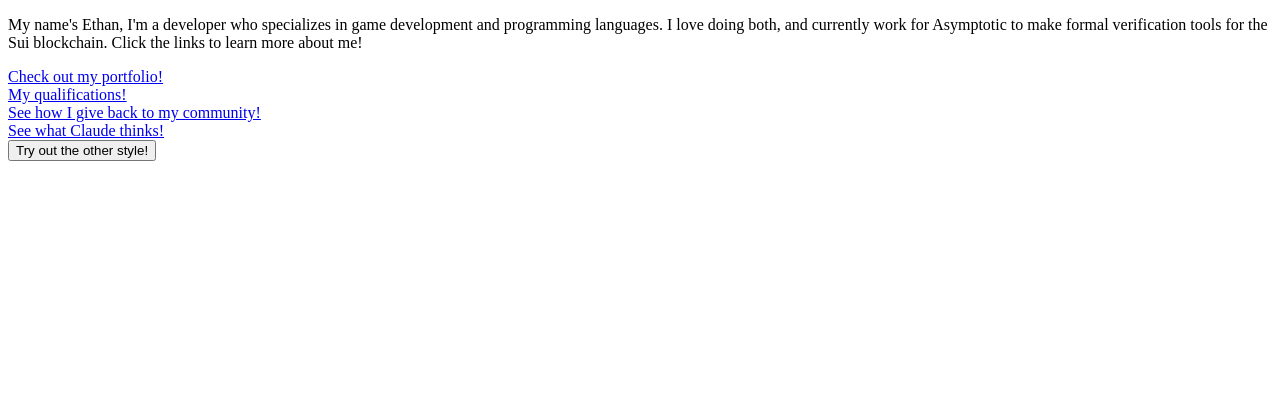
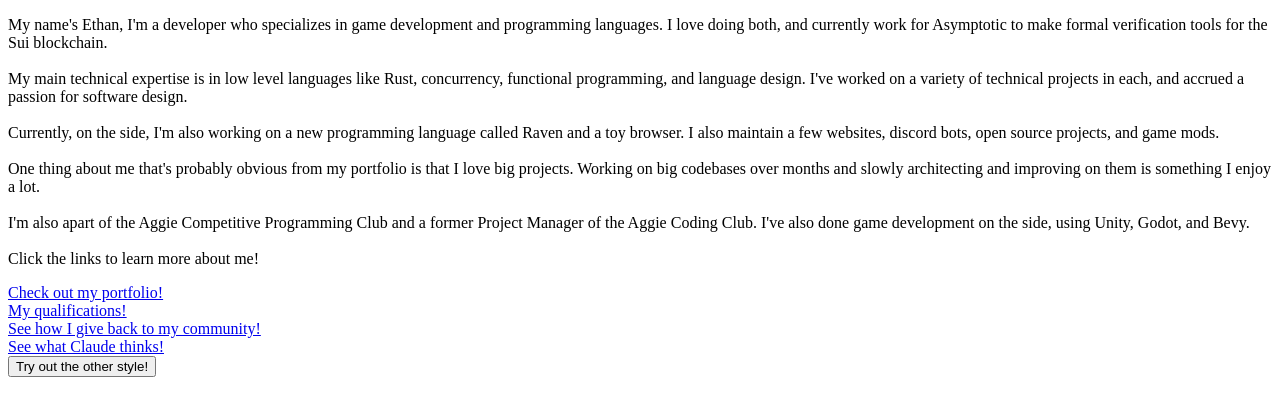
Before and after one commit to BigBadE/portfolio-site, a plain HTML site: page index.html in a window 1280 px wide. Drawn offline with Linux system fonts and the light colour scheme.

Commit message:
Small additions

```diff
--- a/index.html
+++ b/index.html
@@ -22,6 +22,24 @@
   <script src="js/app.js"></script>
   <p>My name's Ethan, I'm a developer who specializes in game development and programming languages.
   I love doing both, and currently work for Asymptotic to make formal verification tools for the Sui blockchain.
+    <br>
+    <br>
+    My main technical expertise is in low level languages like Rust, concurrency, functional programming, and language design.
+    I've worked on a variety of technical projects in each, and accrued a passion for software design.
+    <br>
+    <br>
+    Currently, on the side, I'm also working on a new programming language called Raven and a toy browser.
+    I also maintain a few websites, discord bots, open source projects, and game mods.
+    <br>
+    <br>
+    One thing about me that's probably obvious from my portfolio is that I love big projects. Working on big codebases
+    over months and slowly architecting and improving on them is something I enjoy a lot.
+    <br>
+    <br>
+    I'm also apart of the Aggie Competitive Programming Club and a former Project Manager of the Aggie Coding Club.
+    I've also done game development on the side, using Unity, Godot, and Bevy.
+    <br>
+    <br>
   Click the links to learn more about me!</p>
 
   <a href="technical.html">Check out my portfolio!</a>
```
